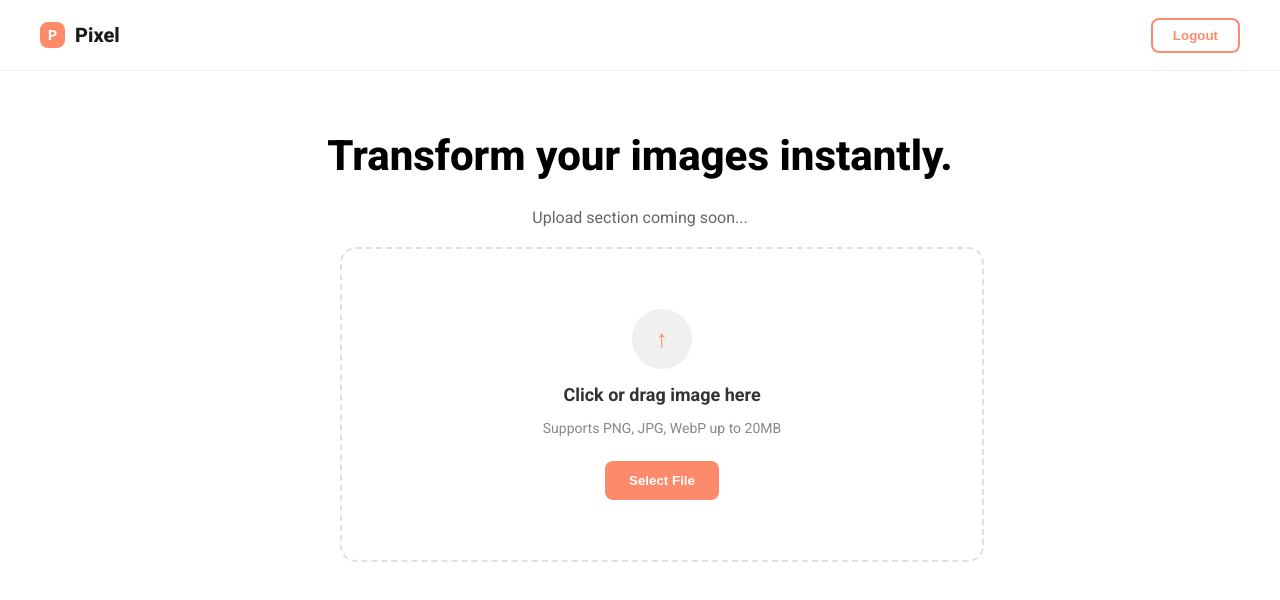
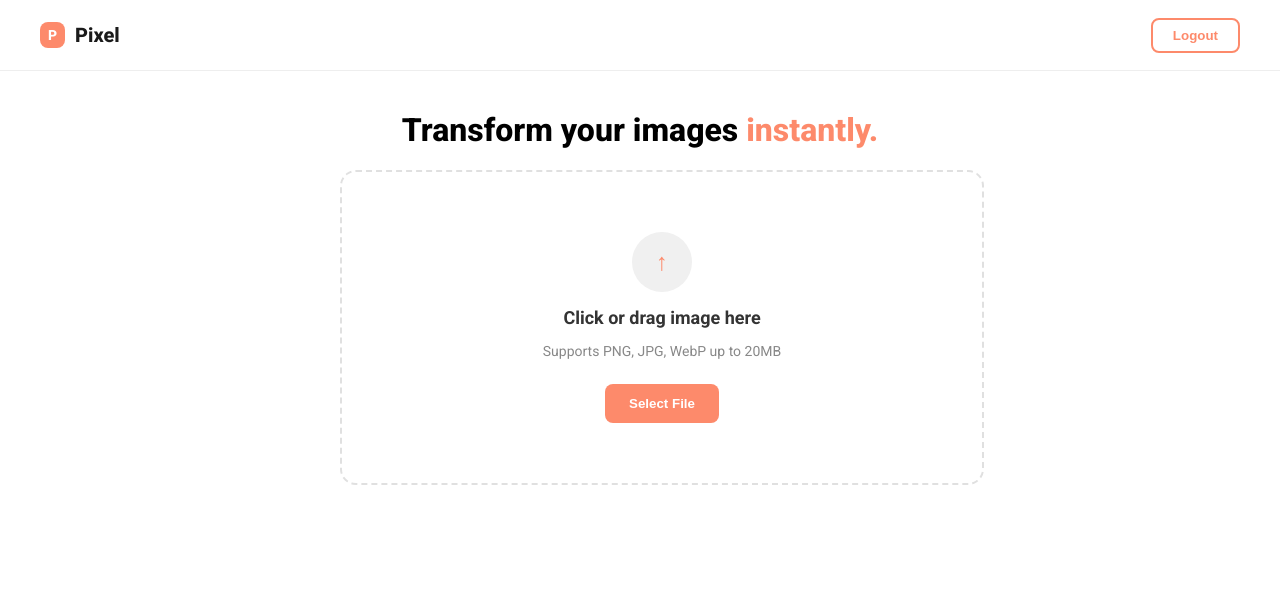
Before and after one commit to RoanYoskyTimane/image-processing-service-frontend, a React (Vite) app: page /dashboard in a window 1280 px wide. Shown: the top 600 px of the page. Built offline with nearby package versions, Linux system fonts and the light colour scheme.

Commit message:
Add ImageCropper and TransformSettings to the Dashboard

```diff
--- a/src/pages/Dashboard.tsx
+++ b/src/pages/Dashboard.tsx
@@ -1,15 +1,73 @@
+import { useState } from "react";
 import Navbar from "../components/Navbar";
 import ImageUploader from "../components/ImageUploader";
+import TransformSettings from "../components/TransformSettings";
+import ImageCropper from "../components/ImageCropper";
+import api from "../api/axios";
+import "../App.css"
+
 export default function Dashboard() {
+  const [imageFile, setImageFile] = useState<File | null>(null);
+  const [previewUrl, setPreviewUrl] = useState<string | null>(null);
+  const [cropData, setCropData] = useState<any>(null);
+
+  // Function to handle image selection from Uploader
+  const handleImageSelect = (file: File) => {
+    setImageFile(file);
+    setPreviewUrl(URL.createObjectURL(file));
+  };
+
+  // The missing onProcess handler
+  const handleTransformRequest = async (settings: any) => {
+    if (!imageFile) return alert("Please upload an image first");
+
+    // Combine settings with crop data for your backend JSON
+    const fullPayload = {
+      transformations: {
+        ...settings.transformations,
+        crop: cropData ? {
+          width: Math.round(cropData.width),
+          height: Math.round(cropData.height),
+          x: Math.round(cropData.x),
+          y: Math.round(cropData.y)
+        } : null
+      }
+    };
+
+    try {
+      console.log("Sending to backend:", fullPayload);
+      // Example: await api.post(`/images/UPLOAD_ID/transform`, fullPayload);
+      alert("Transformation request sent!");
+    } catch (err) {
+      console.error("Backend error:", err);
+    }
+  };
+
   return (
     <div className="dashboard-page">
       <Navbar />
-      <main className="dashboard-content">
-        <div style={{ textAlign: "center", marginTop: "60px" }}>
-        <h1 style={{ fontSize: "42px", fontWeight: "800" }}>Transform your images instantly.</h1>
-        <p style={{ color: "#666", maxWidth: "600px", margin: "10px auto"}}>Upload section coming soon...</p>
+      <main className="dashboard-content" style={{ padding: "0 20px" }}>
+        <div style={{ textAlign: "center", marginTop: "40px" }}>
+          <h1 style={{ fontSize: "32px", fontWeight: "800" }}>
+            Transform your images <span style={{ color: "#FD8A6B" }}>instantly.</span>
+          </h1>
         </div>
-        <ImageUploader />
+
+        {/* 1. Upload Section */}
+        {!previewUrl && <ImageUploader onFileSelect={handleImageSelect} />}
+
+        {/* 2. Cropping Section (Visible only after upload) */}
+        {previewUrl && (
+          <ImageCropper
+            image={previewUrl}
+            onCropComplete={(pixels) => setCropData(pixels)}
+          />
+        )}
+
+        {/* 3. Settings Section (Visible only after upload) */}
+        {previewUrl && (
+          <TransformSettings onProcess={handleTransformRequest} />
+        )}
       </main>
     </div>
   );
```
